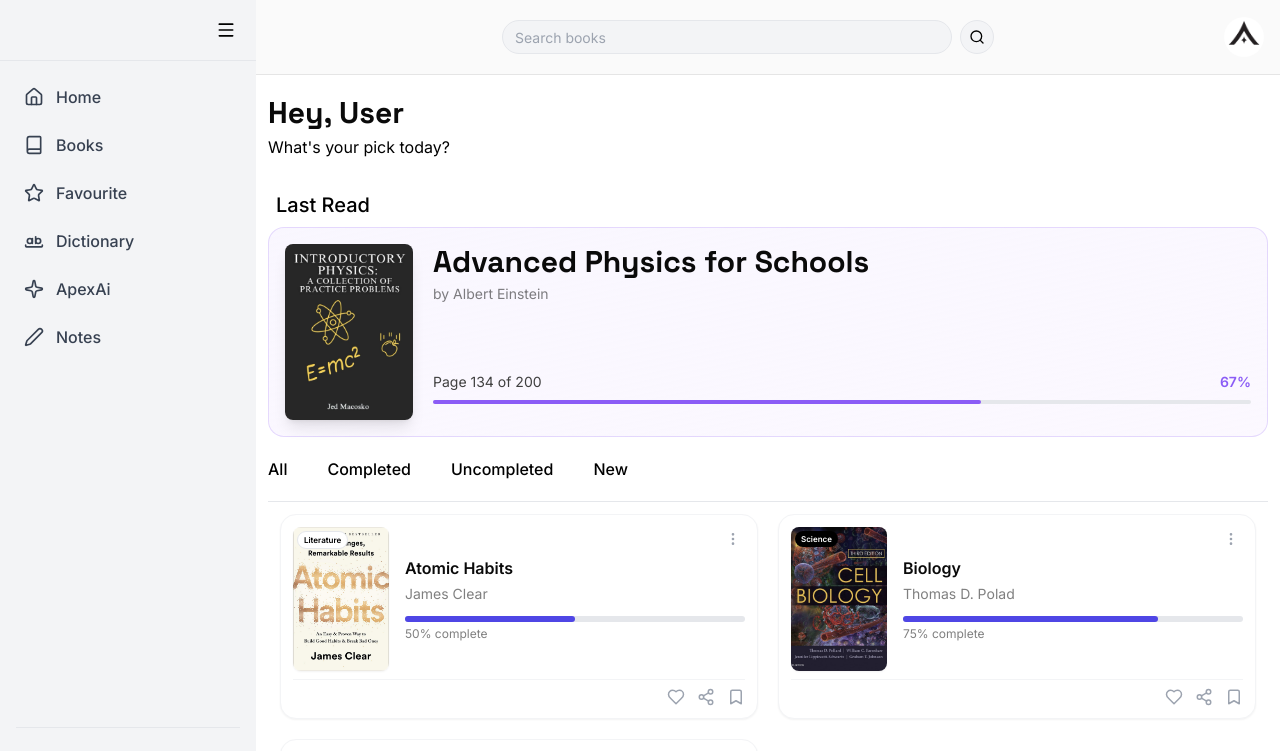
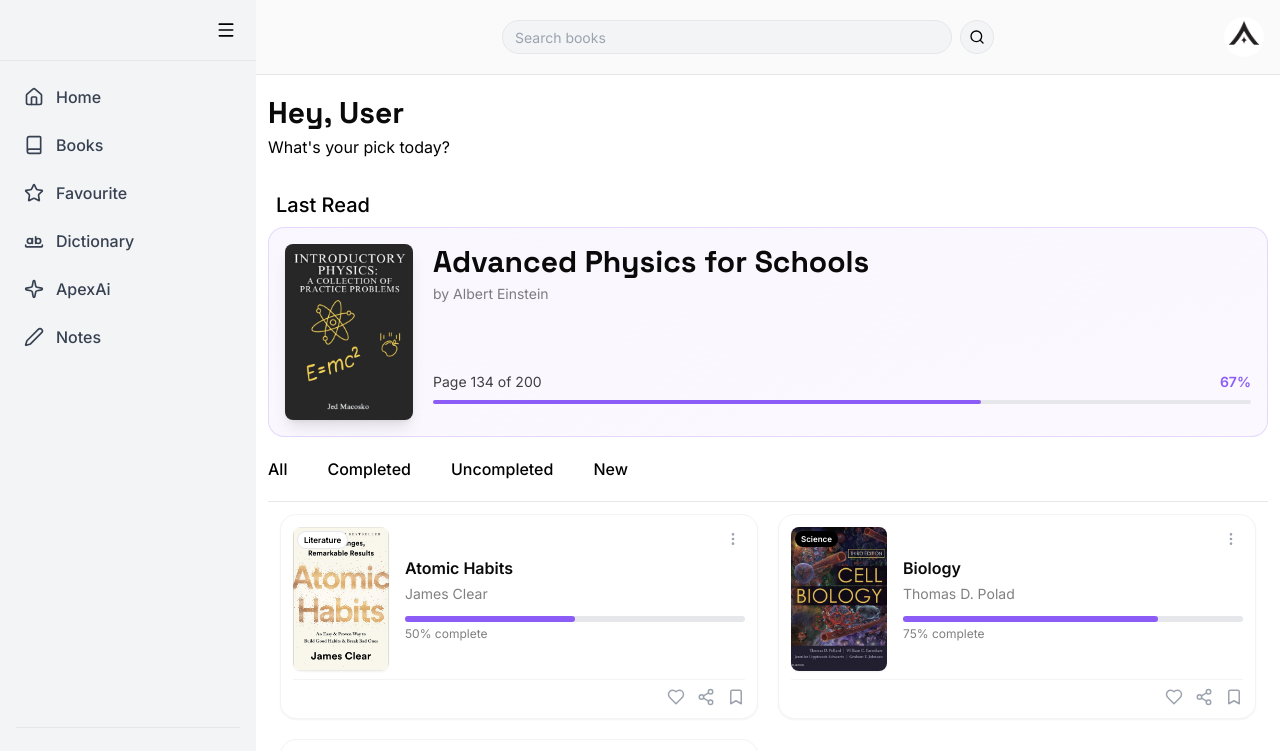
Before and after one commit to apex-future/Apex_Frontend, a React (Vite) app: page / in a window 1280 px wide. Shown: the top 751 px of the page. Built offline with nearby package versions, Linux system fonts and the light colour scheme.

Commit message:
change progress bar color to bg-accent

```diff
--- a/src/apex_frontend/main_app/components/Allbooks.jsx
+++ b/src/apex_frontend/main_app/components/Allbooks.jsx
@@ -44,7 +44,7 @@ export default function Allbooks() {
                             {/* Progress Bar */}
                             <div className="w-full bg-gray-200 rounded-full h-1.5">
                                 <div
-                                    className="bg-indigo-600 h-1.5 rounded-full transition-all duration-500"
+                                    className="bg-accent-primary h-1.5 rounded-full transition-all duration-500"
                                     style={{ width: `${book.progress}%` }}
                                 />
                             </div>
```
